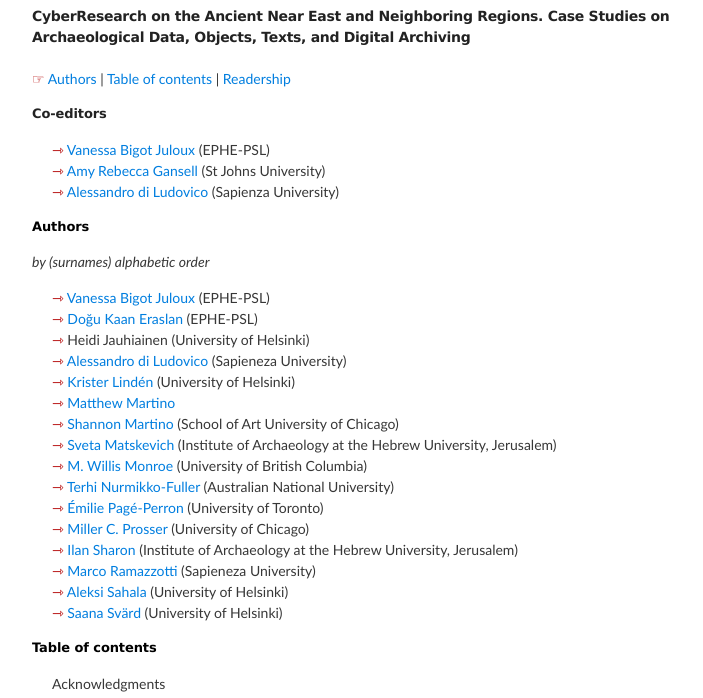
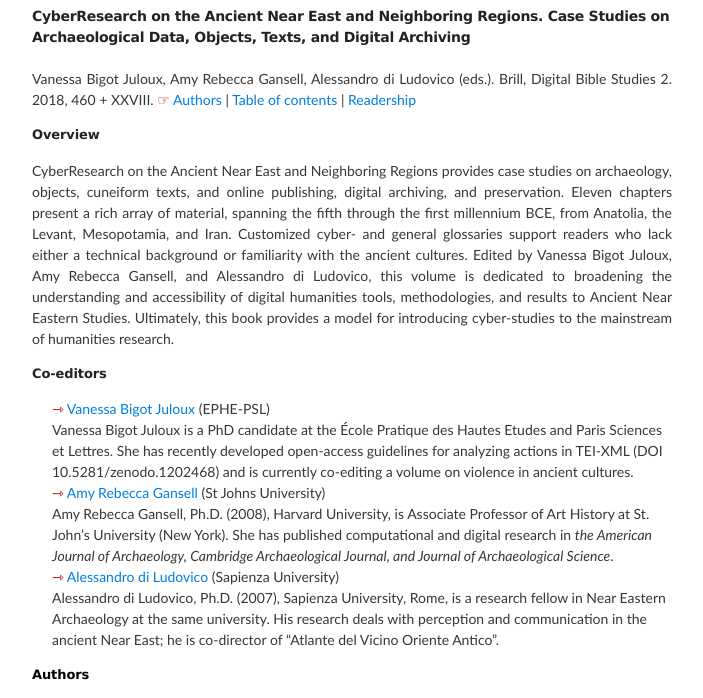
Before and after one commit to vbigot-juloux/ane-research-humanities, a Jekyll site: the page built from docs/CyberResearch-vol1.md, in a window 1280 px wide and 900 px high, cut to the strip 202-900 px from the top of the window. Shown: the whole strip, without its empty margins (288-991 px from the left). Built offline with Jekyll 4.4.1, drawn with Linux system fonts in a browser that asks for light colours; the repository's description, which GitHub fills in, is left out; some of the changed text lies outside the part shown.

Commit message:
Update CyberResearch-vol1.md

```diff
--- a/docs/CyberResearch-vol1.md
+++ b/docs/CyberResearch-vol1.md
@@ -4,12 +4,22 @@ layout: default
 ---
 
 <h2> CyberResearch on the Ancient Near East and Neighboring Regions. Case Studies on Archaeological Data, Objects, Texts, and Digital Archiving</h2>
+Vanessa Bigot Juloux, Amy Rebecca Gansell, Alessandro di Ludovico (eds.). Brill, Digital Bible Studies 2. 2018, 460 +  XXVIII.
 <span style="color:#b30000; font-size: 14px">&#9758;</span> <a href="#authors">Authors</a> | <a href="#table-content">Table of contents</a> | <a href="#readership">Readership</a>
+
+<h3>Overview</h3>
+<p>CyberResearch on the Ancient Near East and Neighboring Regions provides case studies on archaeology, objects, cuneiform texts, and online publishing, digital archiving, and preservation.
+Eleven chapters present a rich array of material, spanning the fifth through the first millennium BCE, from Anatolia, the Levant, Mesopotamia, and Iran. Customized cyber- and general glossaries support readers who lack either a technical background or familiarity with the ancient cultures. Edited by Vanessa Bigot Juloux, Amy Rebecca Gansell, and Alessandro di Ludovico, this volume is dedicated to broadening the understanding and accessibility of digital humanities tools, methodologies, and results to Ancient Near Eastern Studies. Ultimately, this book provides a model for introducing cyber-studies to the mainstream of humanities research.</p>
+
 <h3>Co-editors</h3>
 <ul style="list-style-type: none;">
-<li><span style="color:#b30000; font-size: 14px">&#8702;</span> <a href="http://vanessajuloux.xyz" target="_blank">Vanessa Bigot Juloux</a> (EPHE-PSL)</li>
-<li><span style="color:#b30000; font-size: 14px">&#8702;</span> <a href="https://stjohns.academia.edu/AmyRebeccaGansell" target="_blank">Amy Rebecca Gansell</a> (St Johns University)</li>
-<li><span style="color:#b30000; font-size: 14px">&#8702;</span> <a href="https://uniroma1.academia.edu/AlessandroDiLudovico" target="_blank">Alessandro di Ludovico</a> (Sapienza University)</li>
+<li><span style="color:#b30000; font-size: 14px">&#8702;</span> <a href="http://vanessajuloux.xyz" target="_blank">Vanessa Bigot Juloux</a> (EPHE-PSL)<br />
+  Vanessa Bigot Juloux is a PhD candidate at the École Pratique des Hautes Etudes and Paris Sciences et Lettres. She has recently developed open-access guidelines for analyzing actions in TEI-XML (DOI 10.5281/zenodo.1202468) and is currently co-editing a volume on violence in ancient cultures.
+  </li>
+<li><span style="color:#b30000; font-size: 14px">&#8702;</span> <a href="https://stjohns.academia.edu/AmyRebeccaGansell" target="_blank">Amy Rebecca Gansell</a> (St Johns University)<br />
+  Amy Rebecca Gansell, Ph.D. (2008), Harvard University, is Associate Professor of Art History at St. John’s University (New York). She has published computational and digital research in <em>the American Journal of Archaeology, Cambridge Archaeological Journal, and Journal of Archaeological Science</em>.</li>
+<li><span style="color:#b30000; font-size: 14px">&#8702;</span> <a href="https://uniroma1.academia.edu/AlessandroDiLudovico" target="_blank">Alessandro di Ludovico</a> (Sapienza University)<br />
+  Alessandro di Ludovico, Ph.D. (2007), Sapienza University, Rome, is a research fellow in Near Eastern Archaeology at the same university. His research deals with perception and communication in the ancient Near East; he is co-director of “Atlante del Vicino Oriente Antico”.</li>
 </ul>
 
 <h3><a name="authors" style="color: black">Authors</a></h3>
@@ -32,7 +42,7 @@ _by (surnames) alphabetic order_<br />
   <li><span style="color:#b30000; font-size: 14px">&#8702;</span> <a href="https://helsinki.academia.edu/AleksiSahala" target="_blank">Aleksi Sahala</a> (University of Helsinki)</li>
   <li><span style="color:#b30000; font-size: 14px">&#8702;</span> <a href="https://helsinki.academia.edu/SaanaSvärd" target="_blank">Saana Svärd</a> (University of Helsinki)</li>
 
-  </ul>
+ </ul>
 
 <h3><a name="table-content" style="color: black">Table of contents</a></h3>
 <ul style="list-style-type: none;">
@@ -98,3 +108,4 @@ _by (surnames) alphabetic order_<br />
 
 
 <h3><a name="readership" style="color: black">Readership</a></h3>
+<p style="text-align: justify;">This volume will interest scholars and students of the ancient Near East as well as digital humanities researchers across disciplines.</p>
```
